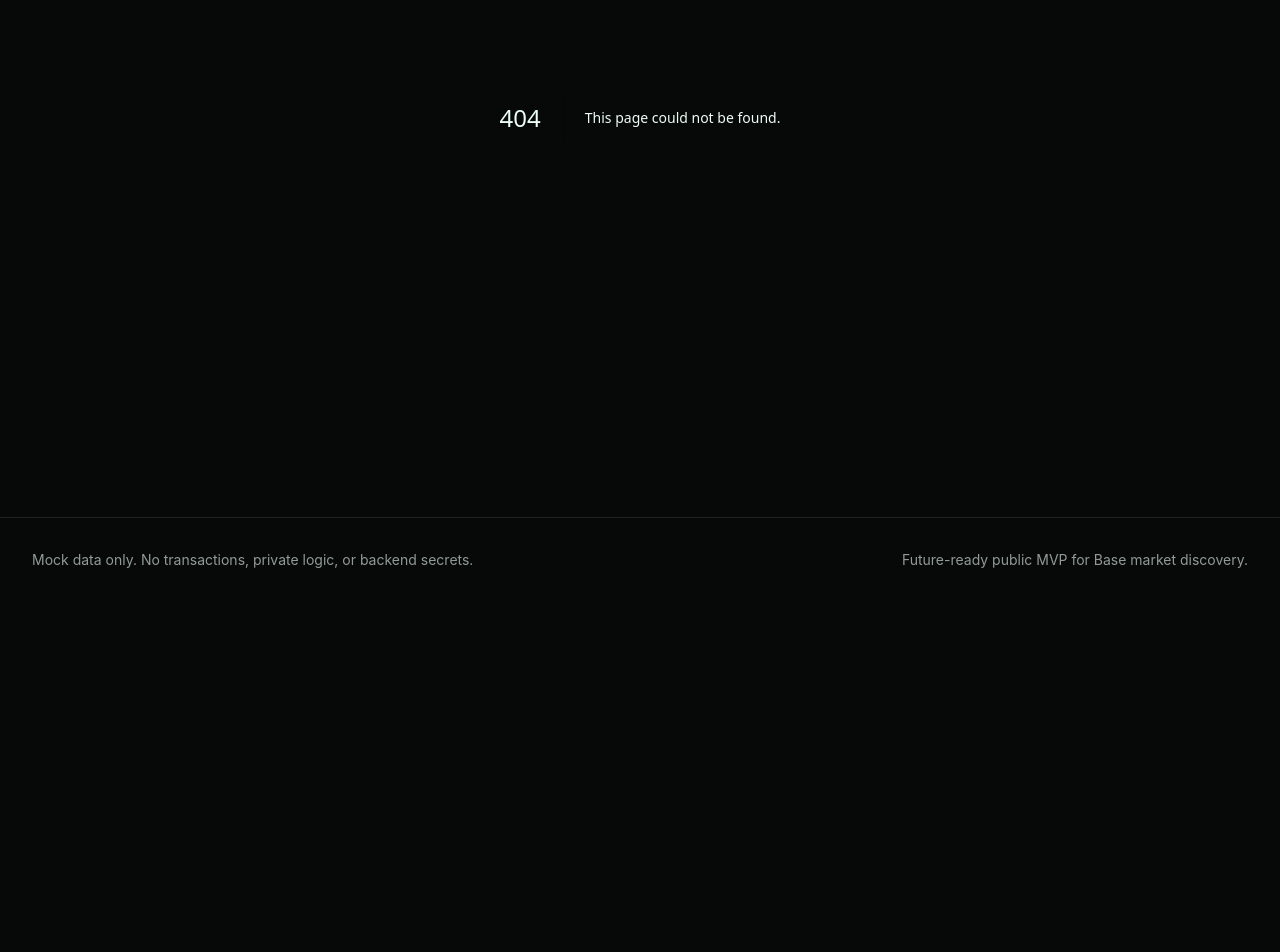
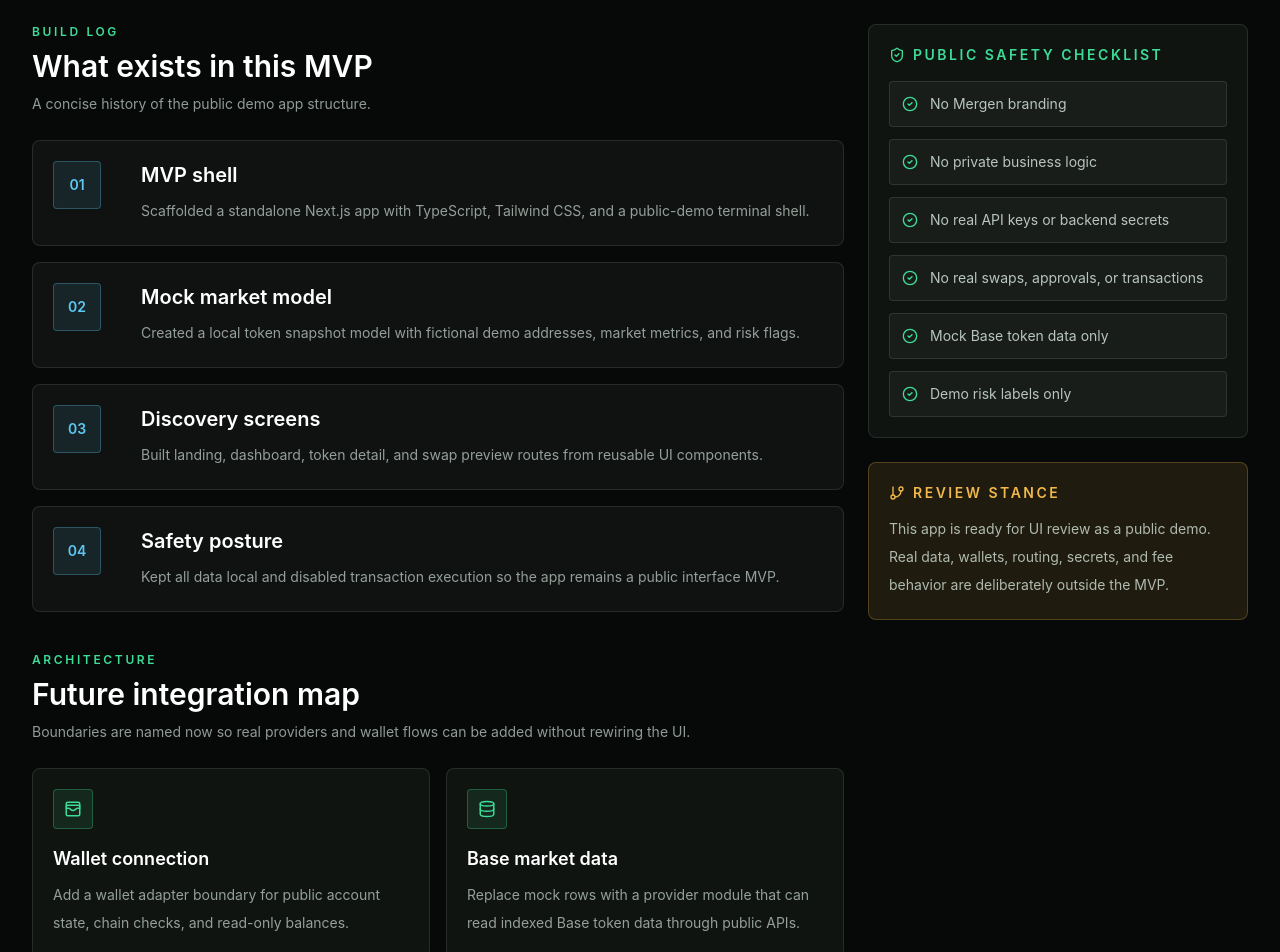
Before and after one commit to Edizemre1/base-market-terminal-lite, a Next.js app: page /docs in a window 1280 px wide. Before the commit this address had no page. Shown: the part 360-1312 px from the top of the page. Before the commit the page ends 962 px from the top, so only its background shows below. Built offline with nearby package versions, Linux system fonts and the light colour scheme.

Commit message:
feat: add docs builder log page

```diff
--- /dev/null
+++ b/src/app/docs/page.tsx
@@ -0,0 +1,128 @@
+import { CheckCircle2, FileText, GitBranch, ShieldCheck } from "lucide-react";
+import { SectionHeader } from "@/components/SectionHeader";
+import {
+  builderLogEntries,
+  futureArchitectureItems,
+  publicSafetyChecklist
+} from "@/data/builderLog";
+
+export default function DocsPage() {
+  return (
+    <main className="bg-base-black">
+      <section className="border-b border-white/10 bg-base-raised">
+        <div className="mx-auto max-w-7xl px-4 py-12 sm:px-6 lg:px-8">
+          <div className="mb-4 inline-flex items-center gap-2 rounded border border-base-mint/30 bg-base-mint/10 px-3 py-2 text-xs font-semibold uppercase tracking-[0.2em] text-base-mint">
+            <FileText size={14} aria-hidden="true" />
+            Docs and builder log
+          </div>
+          <h1 className="text-4xl font-semibold text-white md:text-5xl">
+            Public MVP notes
+          </h1>
+          <p className="mt-4 max-w-3xl text-sm leading-7 text-emerald-50/60">
+            Implementation notes for the standalone public Base market terminal
+            lite MVP, including safety constraints and future integration
+            boundaries.
+          </p>
+        </div>
+      </section>
+
+      <section className="mx-auto grid max-w-7xl gap-6 px-4 py-10 sm:px-6 lg:grid-cols-[1fr_380px] lg:px-8">
+        <div className="space-y-10">
+          <div>
+            <SectionHeader
+              eyebrow="Build log"
+              title="What exists in this MVP"
+              description="A concise history of the public demo app structure."
+            />
+            <div className="space-y-4">
+              {builderLogEntries.map((entry, index) => (
+                <article
+                  key={entry.title}
+                  className="grid gap-4 rounded-lg border border-white/10 bg-white/[0.04] p-5 sm:grid-cols-[72px_1fr]"
+                >
+                  <div className="flex h-12 w-12 items-center justify-center rounded border border-base-cyan/30 bg-base-cyan/10 text-sm font-semibold text-base-cyan">
+                    {(index + 1).toString().padStart(2, "0")}
+                  </div>
+                  <div>
+                    <h2 className="text-xl font-semibold text-white">
+                      {entry.title}
+                    </h2>
+                    <p className="mt-2 text-sm leading-7 text-emerald-50/60">
+                      {entry.detail}
+                    </p>
+                  </div>
+                </article>
+              ))}
+            </div>
+          </div>
+
+          <div>
+            <SectionHeader
+              eyebrow="Architecture"
+              title="Future integration map"
+              description="Boundaries are named now so real providers and wallet flows can be added without rewiring the UI."
+            />
+            <div className="grid gap-4 md:grid-cols-2">
+              {futureArchitectureItems.map((item) => {
+                const Icon = item.icon;
+
+                return (
+                  <article
+                    key={item.title}
+                    className="rounded-lg border border-white/10 bg-base-panel p-5"
+                  >
+                    <div className="mb-4 flex h-10 w-10 items-center justify-center rounded border border-base-mint/30 bg-base-mint/10 text-base-mint">
+                      <Icon size={18} aria-hidden="true" />
+                    </div>
+                    <h2 className="text-lg font-semibold text-white">
+                      {item.title}
+                    </h2>
+                    <p className="mt-2 text-sm leading-7 text-emerald-50/60">
+                      {item.detail}
+                    </p>
+                  </article>
+                );
+              })}
+            </div>
+          </div>
+        </div>
+
+        <aside className="space-y-6">
+          <div className="rounded-lg border border-white/10 bg-base-panel p-5">
+            <div className="mb-4 flex items-center gap-2 text-sm font-semibold uppercase tracking-[0.18em] text-base-mint">
+              <ShieldCheck size={16} aria-hidden="true" />
+              Public safety checklist
+            </div>
+            <div className="space-y-3">
+              {publicSafetyChecklist.map((item) => (
+                <div
+                  key={item}
+                  className="flex items-start gap-3 rounded border border-white/10 bg-white/[0.04] p-3 text-sm text-emerald-50/75"
+                >
+                  <CheckCircle2
+                    size={16}
+                    aria-hidden="true"
+                    className="mt-0.5 shrink-0 text-base-mint"
+                  />
+                  <span>{item}</span>
+                </div>
+              ))}
+            </div>
+          </div>
+
+          <div className="rounded-lg border border-base-amber/25 bg-base-amber/10 p-5">
+            <div className="mb-3 flex items-center gap-2 text-sm font-semibold uppercase tracking-[0.18em] text-base-amber">
+              <GitBranch size={16} aria-hidden="true" />
+              Review stance
+            </div>
+            <p className="text-sm leading-7 text-emerald-50/70">
+              This app is ready for UI review as a public demo. Real data,
+              wallets, routing, secrets, and fee behavior are deliberately
+              outside the MVP.
+            </p>
+          </div>
+        </aside>
+      </section>
+    </main>
+  );
+}
--- /dev/null
+++ b/src/data/builderLog.ts
@@ -0,0 +1,79 @@
+import {
+  BadgeDollarSign,
+  Database,
+  KeyRound,
+  Network,
+  ShieldCheck,
+  WalletCards
+} from "lucide-react";
+
+export const publicSafetyChecklist = [
+  "No Mergen branding",
+  "No private business logic",
+  "No real API keys or backend secrets",
+  "No real swaps, approvals, or transactions",
+  "Mock Base token data only",
+  "Demo risk labels only"
+];
+
+export const builderLogEntries = [
+  {
+    title: "MVP shell",
+    detail:
+      "Scaffolded a standalone Next.js app with TypeScript, Tailwind CSS, and a public-demo terminal shell."
+  },
+  {
+    title: "Mock market model",
+    detail:
+      "Created a local token snapshot model with fictional demo addresses, market metrics, and risk flags."
+  },
+  {
+    title: "Discovery screens",
+    detail:
+      "Built landing, dashboard, token detail, and swap preview routes from reusable UI components."
+  },
+  {
+    title: "Safety posture",
+    detail:
+      "Kept all data local and disabled transaction execution so the app remains a public interface MVP."
+  }
+];
+
+export const futureArchitectureItems = [
+  {
+    title: "Wallet connection",
+    detail:
+      "Add a wallet adapter boundary for public account state, chain checks, and read-only balances.",
+    icon: WalletCards
+  },
+  {
+    title: "Base market data",
+    detail:
+      "Replace mock rows with a provider module that can read indexed Base token data through public APIs.",
+    icon: Database
+  },
+  {
+    title: "Swap routing",
+    detail:
+      "Introduce a routing service interface that returns quotes before any transaction-building code exists.",
+    icon: Network
+  },
+  {
+    title: "Platform fee boundary",
+    detail:
+      "Keep fee policy as a future integration boundary. No fee calculation or paid-product logic is included.",
+    icon: BadgeDollarSign
+  },
+  {
+    title: "Secret management",
+    detail:
+      "Load provider keys only from deployment secrets when real integrations are added later.",
+    icon: KeyRound
+  },
+  {
+    title: "Risk labeling",
+    detail:
+      "Move from demo labels to a documented public ruleset only after data sources and review criteria are defined.",
+    icon: ShieldCheck
+  }
+];
```
